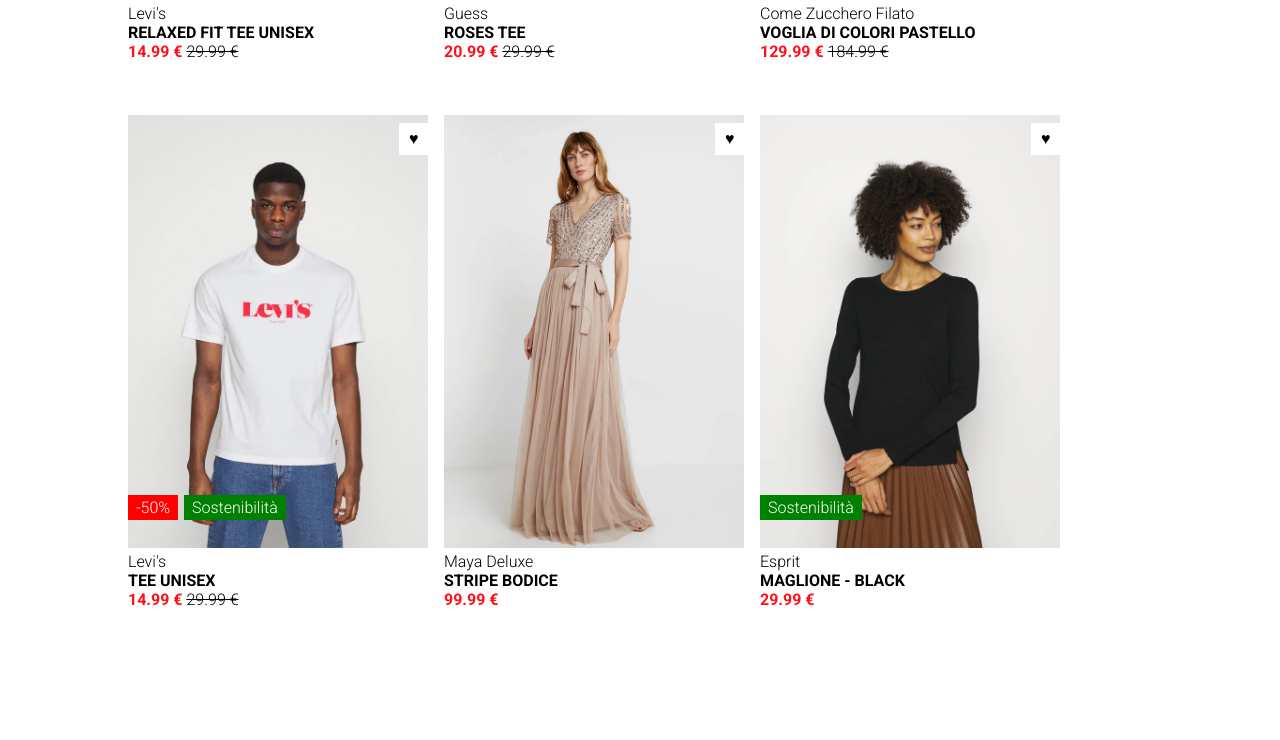
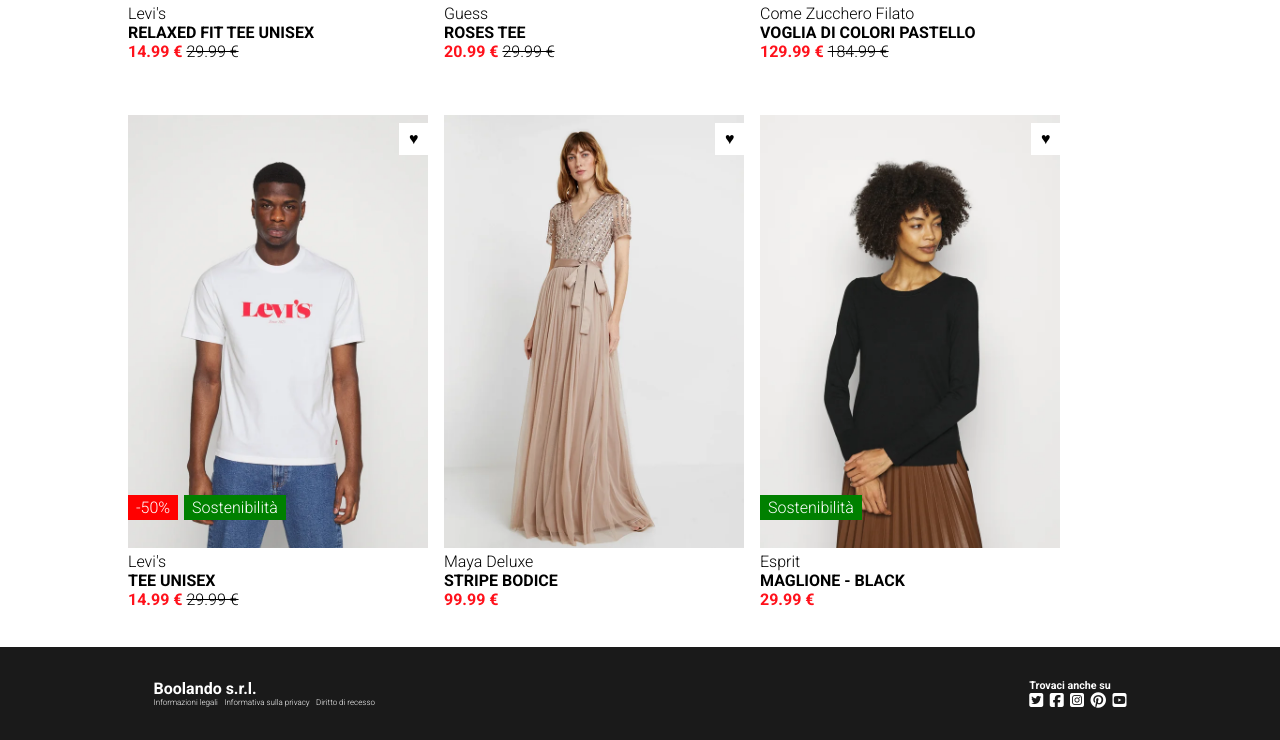
Before and after one commit to PaoloMarzocchi/html-css-boolando, a plain HTML site: page index.html in a window 1280 px wide. Shown: the part 529-1269 px from the top of the page. Before the commit the page ends 1176 px from the top, so only its background shows below. Drawn offline with Linux system fonts and the light colour scheme.

Commit message:
add footer section

```diff
--- a/assets/css/style.css
+++ b/assets/css/style.css
@@ -22,7 +22,7 @@
     position: fixed;
     z-index: 1;
     width: 100%;
-    box-shadow: 1px;
+    box-shadow: 0 1px grey;
 }
 
 
@@ -40,6 +40,11 @@
 }
 .site-main{
     padding-top: 6rem;
+}
+.site-footer{
+    background-color: var(--bool-footer);
+    color: white;
+    padding: 2rem;
 }
 /* #endregion Common */
 
@@ -144,3 +149,20 @@
     color: red;
     cursor: pointer;
 }
+
+.site-footer > .container{
+    justify-content: space-between;
+}
+
+.business > h4{
+    font-size: 1rem;
+}
+
+.business-info{
+    font-size: 0.5rem;
+    gap: 0.4rem;
+}
+
+.social-icons{
+    gap: 0.4rem;
+}
--- a/index.html
+++ b/index.html
@@ -180,7 +180,28 @@
         </div>
     </main>
     <!-- /.site-main -->
-    <footer class="site-footer"></footer>
+    <footer class="site-footer">
+        <div class="container d-flex">
+            <section class="business">
+                <h4> Boolando s.r.l.</h4>
+                <ul class="business-info d-flex">
+                    <li>Informazioni legali</li>
+                    <li>Informativa sulla privacy</li>
+                    <li>Diritto di recesso</li>
+                </ul>
+            </section>
+            <div class="social">
+                <h6>Trovaci anche su</h6>
+                <div class="social-icons d-flex">
+                    <i class="fa-brands fa-square-twitter" style="color: #ffffff;"></i>
+                    <i class="fa-brands fa-square-facebook" style="color: #ffffff;"></i>
+                    <i class="fa-brands fa-square-instagram" style="color: #ffffff;"></i>
+                    <i class="fa-brands fa-pinterest" style="color: #ffffff;"></i>
+                    <i class="fa-brands fa-square-youtube" style="color: #ffffff;"></i>
+                </div>
+            </div>
+        </div>
+    </footer>
     <!-- /.site-footer -->
 </body>
 
```
